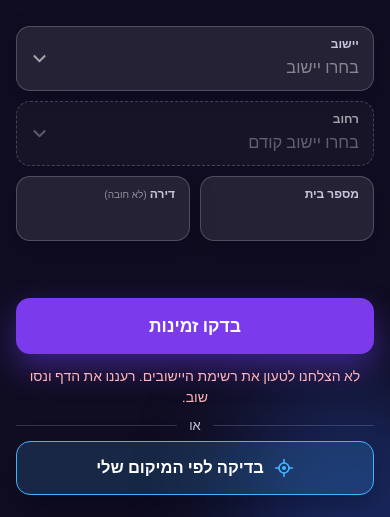
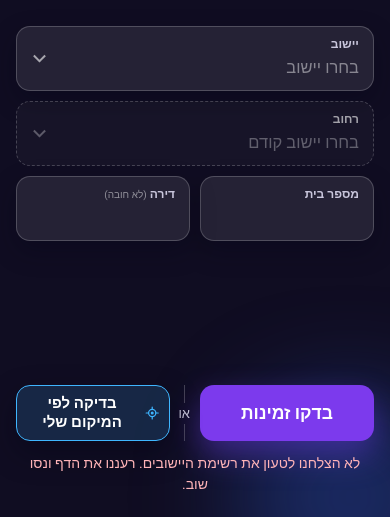
Before and after one commit to KarmelSolutions/check-fiber-landing, a plain HTML site: page public/index.html in a window 390 px wide. Shown: the part 327-844 px from the top of the page. Drawn offline with Linux system fonts and the light colour scheme; no server answers; a script that the page names is missing.

Commit message:
enhance the ui of the check fiber page

```diff
--- a/public/index.html
+++ b/public/index.html
@@ -43,6 +43,7 @@
       <p class="subtitle">הזינו כתובת ונבדוק מול תשתיות בזק ו-IBC אם הסיב כבר מחכה לכם – ואם כן,<br class="br-wide"> Call Up תחבר אתכם לאינטרנט מהיר באמת.</p>
     </section>
 
+    <div class="check-row">
       <form id="check-form" class="bar" autocomplete="off" novalidate>
         <div class="field field--city combo" data-combo="city">
           <label for="city-input">יישוב</label>
@@ -67,8 +68,7 @@
           <span class="spinner" aria-hidden="true"></span>
         </button>
       </form>
-    <p class="form-error" id="check-error" role="alert" hidden></p>
-    <!-- Under the address form: check by current location instead -->
+      <!-- Beside the card, next to the submit button: check by current location instead -->
       <div class="locate" id="locate">
         <span class="locate__or">או</span>
         <button type="button" class="locate__btn" id="locate-btn">
@@ -77,6 +77,8 @@
           <span id="locate-label" aria-live="polite">בדיקה לפי המיקום שלי</span>
         </button>
       </div>
+    </div>
+    <p class="form-error" id="check-error" role="alert" hidden></p>
     <!-- Step 2: result + lead -->
     <section class="result" id="result" hidden aria-live="polite">
       <p class="result__status"><span class="result__pill"><span class="result__dot" aria-hidden="true"></span><strong id="result-badge"></strong></span><span class="result__address" id="result-address"></span></p>
--- a/public/styles.css
+++ b/public/styles.css
@@ -83,12 +83,18 @@ h1 {
 .has-result .intro { display: none; }
 
 /* ---------- check by location ----------
-   A real button directly under the address form. */
-.locate { flex: none; display: flex; align-items: center; gap: 14px; margin-top: clamp(12px, 2vh, 18px); }
-.locate__or { color: var(--ink-soft); font-size: 15px; }
+   A real button beside the address card (outside it), level with the submit button. */
+.check-row { display: flex; align-items: stretch; gap: 12px; }
+.check-row > form { flex: 1; min-width: 0; }
+.has-result .check-row { display: none; }
+/* block padding = the card's padding + border, so the button matches the submit button's height */
+.locate { flex: none; display: flex; gap: 12px; padding-block: 9px; }
+/* "or" on a vertical line between the two buttons */
+.locate__or { flex: none; display: flex; flex-direction: column; align-items: center; gap: 4px; color: var(--ink-soft); font-size: 13px; line-height: 1; }
+.locate__or::before, .locate__or::after { content: ''; flex: 1; width: 1px; background: rgba(255, 255, 255, .22); }
 .locate__btn {
-  display: inline-flex; align-items: center; justify-content: center; gap: 10px;
-  min-height: clamp(48px, 6.4vh, 56px); padding: 0 26px;
+  flex: 1; display: inline-flex; align-items: center; justify-content: center; gap: 10px;
+  min-height: clamp(52px, 7vh, 64px); padding: 0 22px;
   border: 1.5px solid var(--cyan); border-radius: 12px; background: rgba(63, 182, 255, .16);
   color: #fff; font: inherit; font-size: 17px; font-weight: 700; cursor: pointer;
   box-shadow: 0 12px 30px rgba(4, 2, 20, .35); transition: background .15s, transform .15s;
@@ -183,7 +189,7 @@ h1 {
 }
 .field { position: relative; padding: 10px 18px; display: flex; flex-direction: column; justify-content: center; }
 .field + .field::before { content: ''; position: absolute; right: 0; top: 22%; bottom: 22%; width: 1px; background: var(--glass-line); }
-.field label { font-size: 12.5px; font-weight: 700; margin-bottom: 4px; color: var(--ink-soft); }
+.field label { font-size: 12.5px; font-weight: 700; margin-bottom: 4px; color: var(--ink-soft); white-space: nowrap; }
 .field label small { font-weight: 400; color: rgba(255, 255, 255, .5); }
 .field input {
   border: 0; outline: 0; background: transparent; padding: 2px 0;
@@ -304,6 +310,11 @@ h1 {
   .field--city { grid-column: 1 / -1; }
   .field--street { grid-column: 1 / -1; }
   .bar .btn { grid-column: 1 / -1; margin-top: 6px; }
+  /* the card stacks, so the location button goes under it with a horizontal "or" line */
+  .check-row { flex-direction: column; gap: 10px; }
+  .locate { flex-direction: column; gap: 8px; padding-block: 0; }
+  .locate__or { flex-direction: row; gap: 12px; }
+  .locate__or::before, .locate__or::after { width: auto; height: 1px; }
   .br-wide { display: none; }
 }
 /* ---------- phones ----------
@@ -326,8 +337,11 @@ h1 {
   }
   /* fields sit right under the headline; the primary button stays at the bottom of the screen */
   .intro { margin-bottom: clamp(18px, 3.4vh, 30px); }
-  #check-form { flex: 1; min-height: 0; grid-template-rows: auto auto auto 1fr; }
-  #check-form .btn { align-self: end; }
+  /* no card on phones: the row is the grid, and the two buttons share its last line */
+  .check-row { flex: 1; min-height: 0; display: grid; grid-template-columns: 1fr 1fr; grid-template-rows: auto auto auto 1fr; gap: 10px; }
+  #check-form { display: contents; }
+  #check-form .btn { grid-column: auto; align-self: end; }
+  .locate { align-self: end; }
   .result { flex: 1; min-height: 0; display: flex; flex-direction: column; }
   #lead-form { flex: 1; min-height: 0; grid-template-rows: auto auto 1fr; }
   #lead-form .field { grid-column: 1 / -1; }
@@ -345,11 +359,12 @@ h1 {
   .underline::after { height: 5px; }
   .subtitle { font-size: 15px; line-height: 1.6; margin: 0; max-width: 34ch; }
 
-  /* full-width second button under the primary one */
-  .locate { flex-direction: column; align-items: stretch; gap: 6px; margin-top: 8px; }
-  .locate__or { display: flex; align-items: center; gap: 12px; font-size: 13px; }
-  .locate__or::before, .locate__or::after { content: ''; flex: 1; height: 1px; background: rgba(255, 255, 255, .16); }
-  .locate__btn { min-height: 54px; border-radius: 14px; font-size: 16.5px; }
+  /* second button beside the primary one (the grid gap already separates them) */
+  .locate { flex-direction: row; margin: 12px 0 0; gap: 8px; }
+  .locate__or { flex-direction: column; gap: 4px; }
+  .locate__or::before, .locate__or::after { width: 1px; height: auto; }
+  .locate__btn { min-height: 56px; border-radius: 14px; font-size: 15px; line-height: 1.25; padding: 0 10px; gap: 8px; }
+  #check-form .btn { padding: 0 12px; }
 
   /* form: separate glass tiles instead of one card */
   .bar, .bar--lead {
```
Lines whose indentation alone changed are shown as unchanged.
